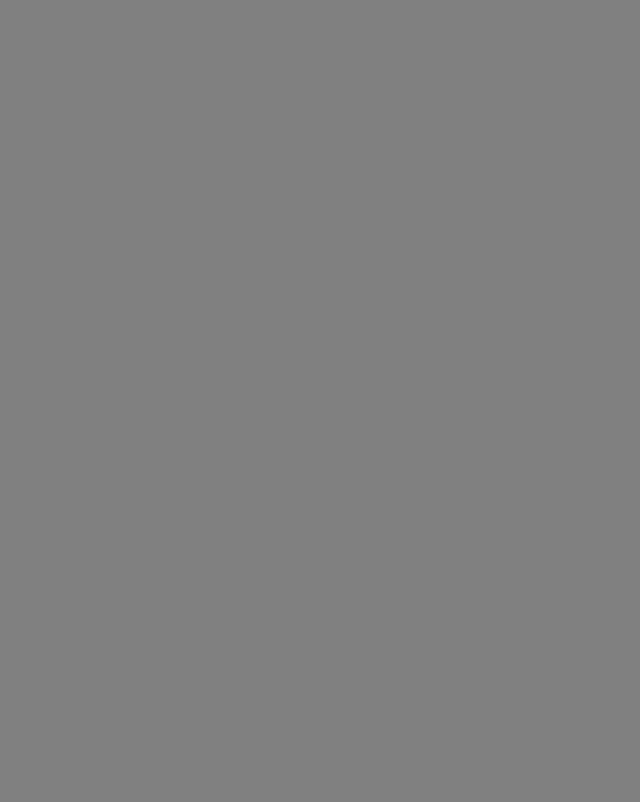
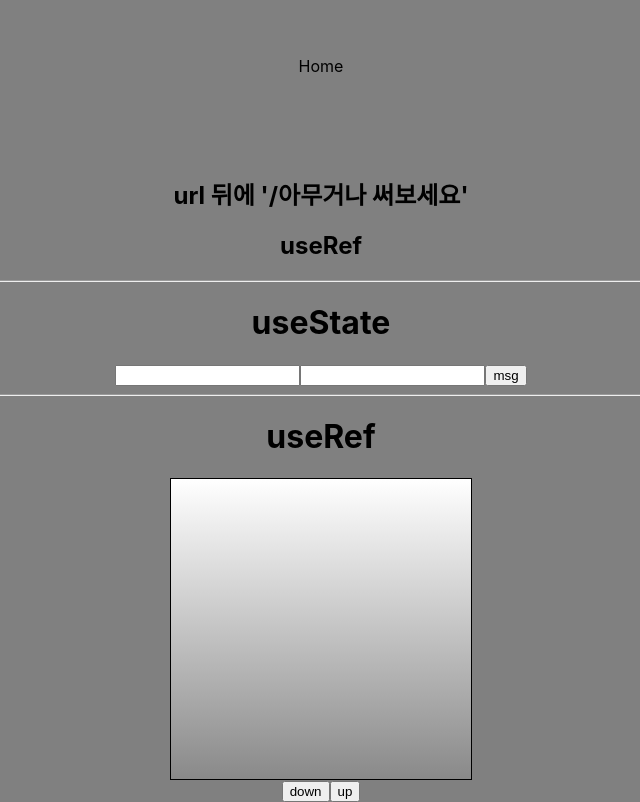
Before and after one commit to seungjin-le/React_Techmology, a React (Create React App) app: page /useRef in a window 1280 px wide. Before the commit this address had no page. Shown: the part 144-946 px from the top of the page, without its empty margins (319-959 px from the left). Before the commit the page ends 800 px from the top, so only its background shows below. Built offline with nearby package versions, Linux system fonts and the light colour scheme; the HTML template or start-up script is replaced by a standard one.

Commit message:
useParams로 특정url뒤에 값을 객체로 받아오기

```diff
--- a/src/App.tsx
+++ b/src/App.tsx
@@ -1,14 +1,13 @@
 import React from "react";
 import { BrowserRouter, Route, Routes } from "react-router-dom";
 import Home from "./pages/home";
-import UseState from "./components/useHooks/useStates/useState";
 
 function App() {
   return (
     <BrowserRouter>
       <Routes>
         <Route path="/" element={<Home />} />
-        <Route path="/usestate" element={<UseState />} />
+        <Route path="/:text" element={<Home />} />
       </Routes>
     </BrowserRouter>
   );
--- a/src/components/useHooks/useref/useRef.tsx
+++ b/src/components/useHooks/useref/useRef.tsx
@@ -4,7 +4,6 @@ import "./useRef.scss";
 const UseRef = () => {
   return (
     <div className={"scroll"}>
-      <h3>Scroll</h3>
       <Scroll />
     </div>
   );
--- a/src/pages/home/index.tsx
+++ b/src/pages/home/index.tsx
@@ -5,11 +5,19 @@ import { useParams } from "react-router";
 import UseRef from "../../components/useHooks/useref/useRef";
 
 const Home = () => {
+  const params: any = useParams();
+
   return (
     <Layout>
-      {/*2개의 input 상태관리*/}
+      <h2>url 뒤에 '/아무거나 써보세요'</h2>
+      <h2>{params?.text}</h2>
+      <hr />
+      {/* 2개의 input 상태관리 */}
+      <h1>useState</h1>
       <UseState />
-      {/**/}
+      <hr />
+      <h1>useRef</h1>
+      {/* Scroll Up, Down 버튼 */}
       <UseRef />
     </Layout>
   );
```
